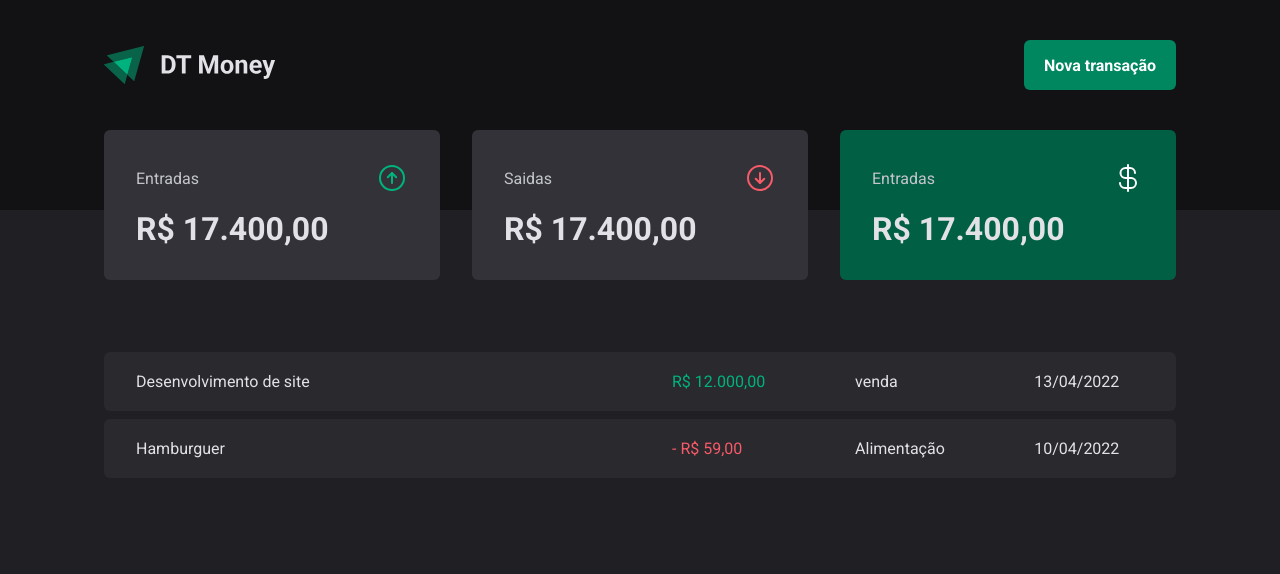
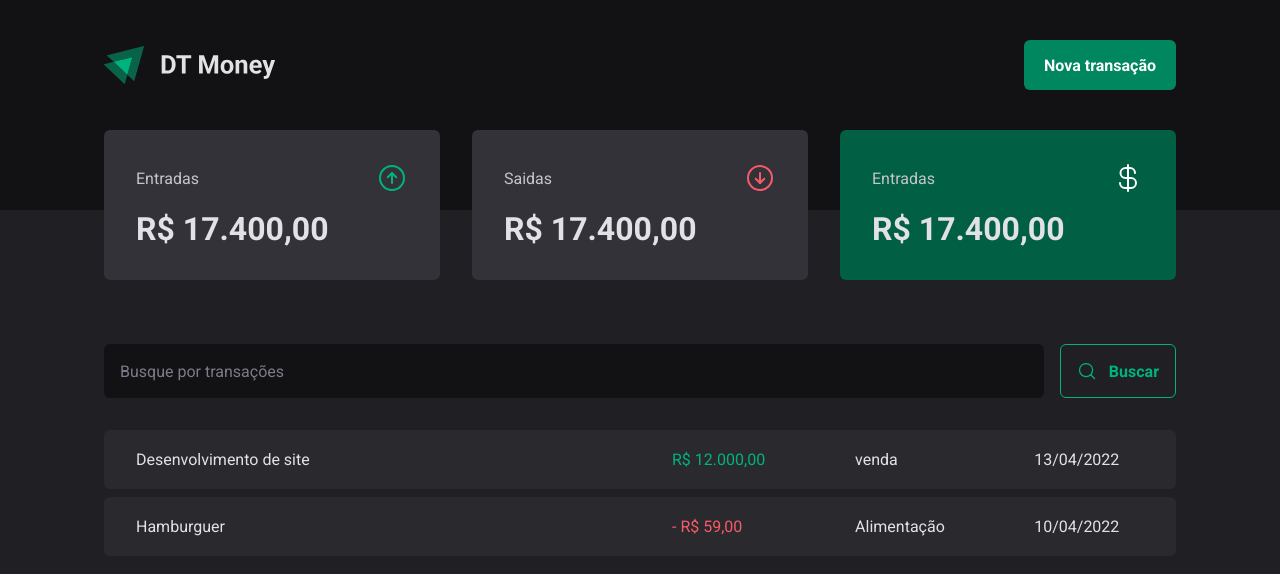
Before and after one commit to xinefsiamed/03-dt-money, a React (Vite) app: page / in a window 1280 px wide. Shown: the top 574 px of the page. Built offline with nearby package versions, Linux system fonts and the light colour scheme.

Commit message:
Adicionando estilização searchForm

```diff
--- /dev/null
+++ b/src/pages/Transactions/components/SearchForm/index.tsx
@@ -0,0 +1,16 @@
+import { MagnifyingGlass } from "phosphor-react";
+import { SearchFormContainer } from "./styles";
+
+export function SearchForm() {
+
+  return (
+    <SearchFormContainer>
+      <input type="text" placeholder="Busque por transações" />
+
+      <button type="submit">
+        <MagnifyingGlass size={20} />
+        Buscar
+      </button>
+    </SearchFormContainer>
+  )
+}
--- /dev/null
+++ b/src/pages/Transactions/components/SearchForm/styles.ts
@@ -0,0 +1,40 @@
+import styled from "styled-components";
+
+export const SearchFormContainer = styled.form`
+  display: flex;
+  gap: 1rem;
+
+  input {
+    flex: 1;
+    border-radius: 6px;
+    border: 0;
+    background: ${props => props.theme["gray-900"]};
+    color: ${props => props.theme["gray-300"]};
+    padding: 1rem;
+
+    &::placeholder{
+      color: ${props => props.theme["gray-500"]}
+    }
+  }
+  button {
+      display: flex;
+      align-items: center;
+      gap: 0.75rem;
+
+      border: 0;
+      padding: 1rem;
+      background: transparent;
+      border: 1px solid ${props => props.theme["green-300"]};
+      color: ${props => props.theme["green-300"]};
+      font-weight: bold;
+      border-radius: 6px;
+
+      &:hover {
+        background: ${props => props.theme["green-500"]};
+        border: 1px solid ${props => props.theme["green-500"]};
+        color: ${props => props.theme.white};
+
+        transition: background-color 0.2s, color 0.2s, border-color 0.2s;
+      }
+    }
+  `
--- a/src/pages/Transactions/index.tsx
+++ b/src/pages/Transactions/index.tsx
@@ -1,5 +1,6 @@
 import { Header } from "../../components/Header";
 import { Summary } from "../../components/Summary";
+import { SearchForm } from "./components/SearchForm";
 import { PriceHighlight, TransactionsContainer, TransactionsTable } from "./styles";
 
 export function Transactions() {
@@ -10,6 +11,8 @@
 
 
       <TransactionsContainer>
+        <SearchForm />
+
         <TransactionsTable>
           <tbody>
             <tr>
--- a/src/pages/Transactions/styles.ts
+++ b/src/pages/Transactions/styles.ts
@@ -12,7 +12,7 @@
   border-collapse: separate;
   border-spacing: 0 0.5rem;
 
-  //margin-top: 1.5rem;
+  margin-top: 1.5rem;
 
   td {
     padding: 1.25rem 2rem;
```
